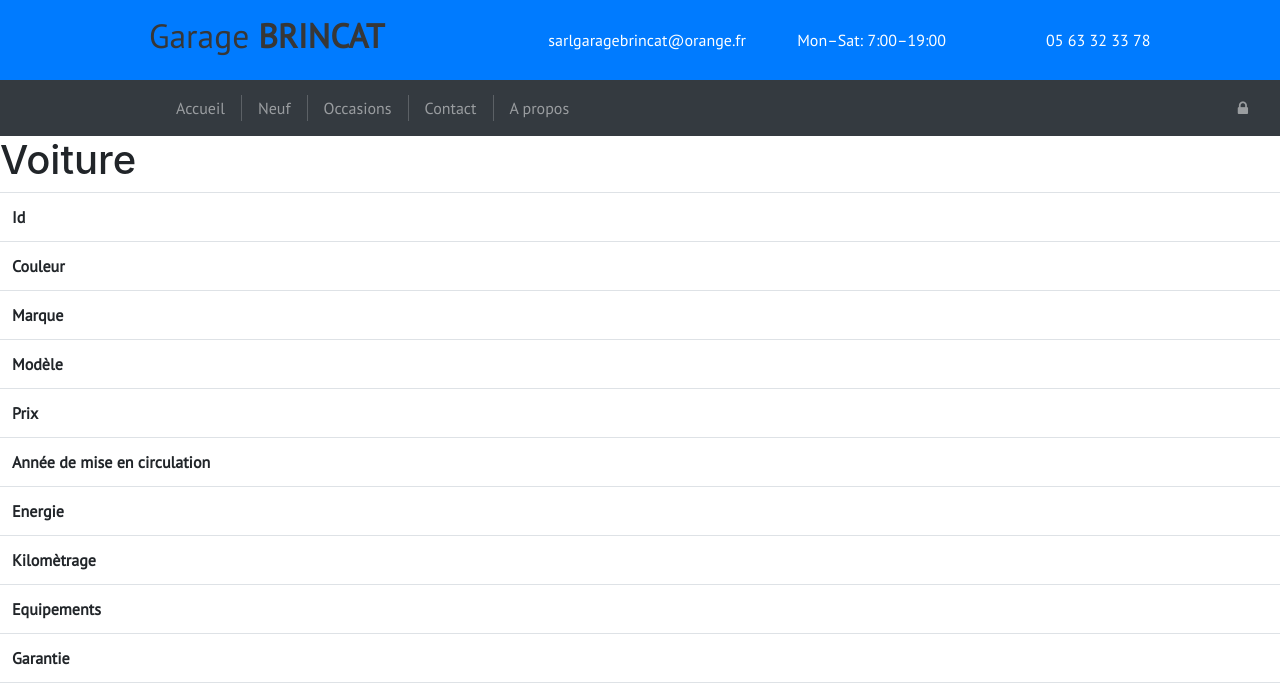
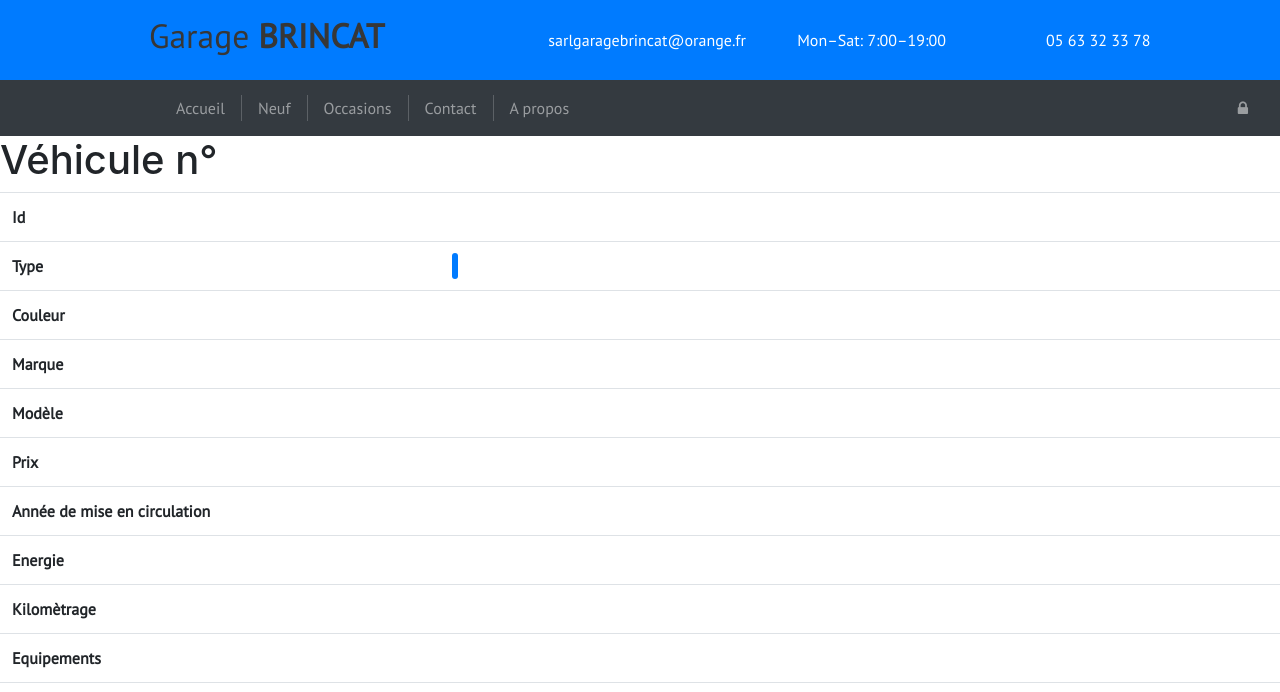
Before and after one commit to PierreG-dev/Garage_BRINCAT, a Symfony app: template templates/car/show.html.twig in a window 1280 px wide. Shown: the top 692 px of the page. Run offline with Twig, Linux system fonts and the light colour scheme; the template is opened without the code that fills it, so the values that code supplies are empty; some libraries are stand-ins or nearby versions.

Commit message:
visual changes on administration parts

```diff
--- a/public/css/style.css
+++ b/public/css/style.css
@@ -31,3 +31,9 @@
     color: #373737;
     text-decoration: none;
 }
+
+/* Etiquettes */
+.sticker {
+    padding: 3px;
+    border-radius: 5px;
+}
--- a/templates/car/edit.html.twig
+++ b/templates/car/edit.html.twig
@@ -1,9 +1,9 @@
 {% extends 'base_admin.html.twig' %}
 
-{% block title %}Modification voiture{% endblock %}
+{% block title %}Modification véhicule n°{{ car.id }}{% endblock %}
 
 {% block body %}
-    <h1>Modifier la voiture</h1>
+    <h1>Modifier la véhicule n°{{ car.id }}</h1>
 
     {{ include('car/_form.html.twig', {'button_label': 'Update'}) }}
 
--- a/templates/car/index.html.twig
+++ b/templates/car/index.html.twig
@@ -31,7 +31,7 @@
                 <td>{{ car.brand }}</td>
                 <td>{{ car.model }}</td>
                 <td>{{ car.price }}</td>
-                <td>{{ car.released ? car.released|date('Y-m-d') : '' }}</td>
+                <td>{{ car.released ? car.released|date('d-m-Y') : '' }}</td>
                 <td>{{ car.energyType }}</td>
                 <td>{{ car.mileage }}</td>
                 <td>{{ car.equipments }}</td>
@@ -45,11 +45,11 @@
             </tr>
         {% else %}
             <tr>
-                <td colspan="13">no records found</td>
+                <td colspan="13">Aucun véhicule enregistré !</td>
             </tr>
         {% endfor %}
         </tbody>
     </table>
 
-    <a href="{{ path('car_new') }}" class="btn btn-info">Create new</a>
+    <a href="{{ path('car_new') }}" class="btn btn-info">Ajouter un véhicule</a>
 {% endblock %}
--- a/templates/car/show.html.twig
+++ b/templates/car/show.html.twig
@@ -1,15 +1,24 @@
 {% extends 'base_admin.html.twig' %}
 
-{% block title %}Voiture{% endblock %}
+{% block title %}Véhicule n°{{ car.id }}{% endblock %}
 
 {% block body %}
-    <h1>Voiture</h1>
+    <h1>Véhicule n°{{ car.id }}</h1>
 
     <table class="table">
         <tbody>
             <tr>
                 <th>Id</th>
                 <td>{{ car.id }}</td>
+            </tr>
+            <tr>
+                <th>Type</th>
+                <td>{% if car.type == "Neuf" %}
+                        <span class="sticker bg-success text-white">{{ car.type }}</span>
+                    {% else %}
+                        <span class="sticker bg-primary text-white">{{ car.type }}</span>
+                    {% endif %}
+                </td>
             </tr>
             <tr>
                 <th>Couleur</th>
@@ -49,11 +58,7 @@
             </tr>
             <tr>
                 <th>Image</th>
-                <td><img src="/images/properties/{{ car.filename }}" alt=""></td>
-            </tr>
-            <tr>
-                <th>Type</th>
-                <td>{{ car.type }}</td>
+                <td><img src="/images/properties/{{ car.filename }}" alt="" style="max-width: 600px;height:auto;"></td>
             </tr>
         </tbody>
     </table>
```
